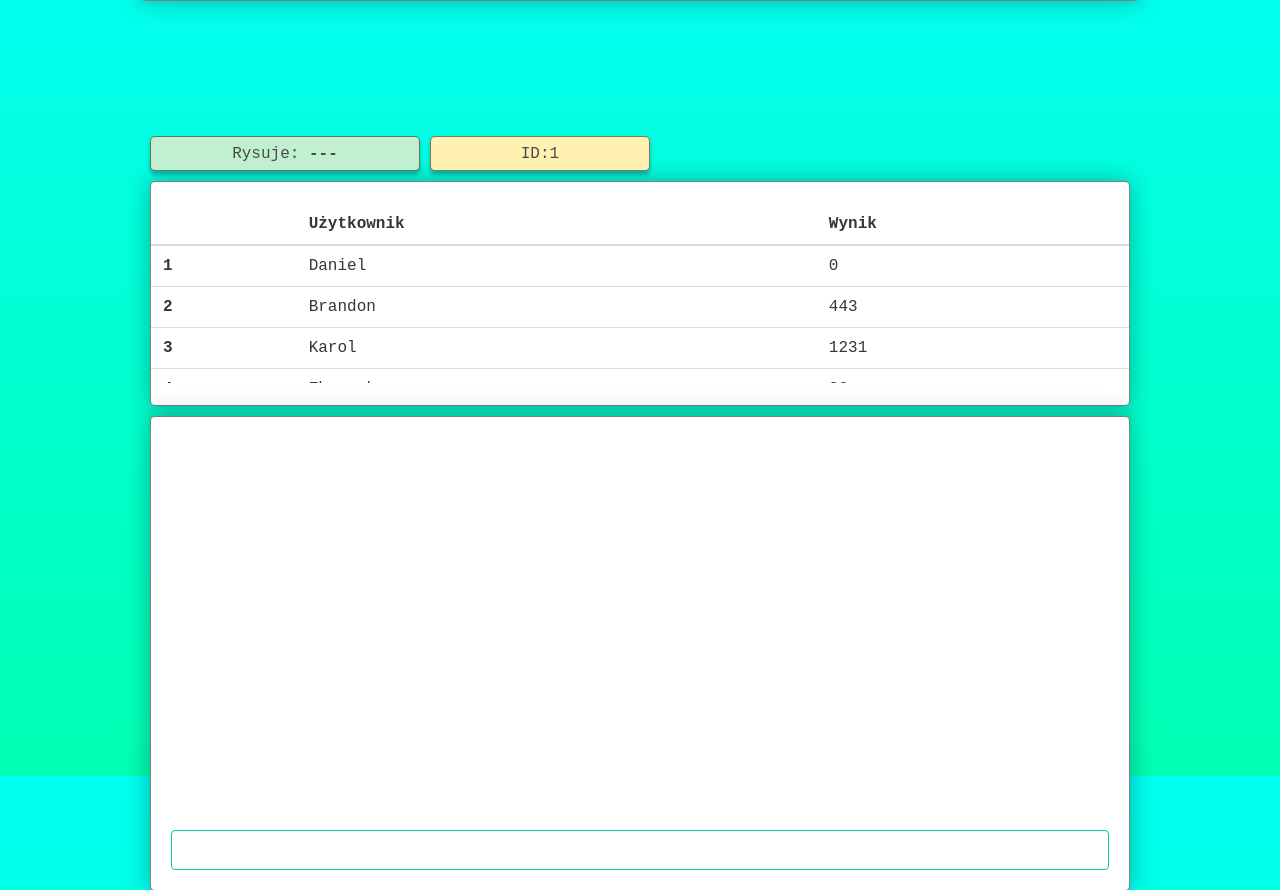
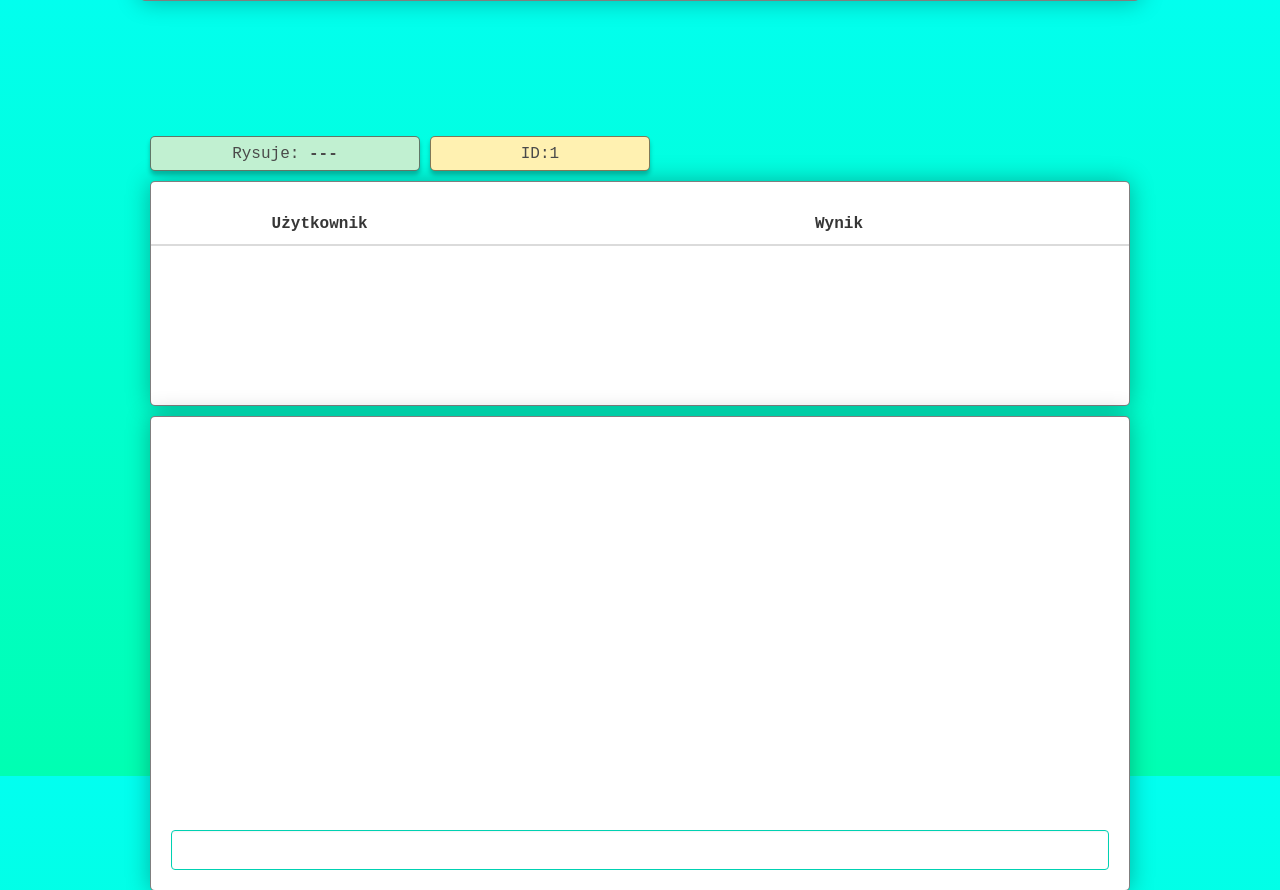
Before and after one commit to MiiiZawadzki/Projekt-Kalambury, a Flask app: page /game in a window 1280 px wide. Shown: the part 824-1714 px from the top of the page. Run offline with Flask 2, Linux system fonts and the light colour scheme; the visitor is signed in with stand-in values (Sample User, id 1); data that the repository does not hold is empty; parts of the project's set-up code (start-up, migrations or seed data) failed here and were passed over; some libraries are stand-ins or nearby versions.

Commit message:
Update game.html

```diff
--- a/templates/game.html
+++ b/templates/game.html
@@ -78,42 +78,7 @@
                                 <th>Użytkownik</th>
                                 <th>Wynik</th>
                             </thead>
-                            <tbody>
-                                <tr>
-                                    <th>1</th>
-                                    <td>Daniel</td>
-                                    <td>0</td>
-                                </tr>
-                                <tr>
-                                    <th>2</th>
-                                    <td>Brandon</td>
-                                    <td>443</td>
-                                </tr>
-                                <tr>
-                                    <th>3</th>
-                                    <td>Karol</td>
-                                    <td>1231</td>
-                                </tr>
-                                <tr>
-                                    <th>4</th>
-                                    <td>Zbyszek</td>
-                                    <td>32</td>
-                                </tr>
-                                <tr>
-                                    <th>5</th>
-                                    <td>Zbyszek</td>
-                                    <td>32</td>
-                                </tr>
-                                <tr>
-                                    <th>6</th>
-                                    <td>Zbyszek</td>
-                                    <td>32</td>
-                                </tr>
-                                <tr>
-                                    <th>7</th>
-                                    <td>Zbyszek</td>
-                                    <td>32</td>
-                                </tr>
+                            <tbody id="tableBody">
                             </tbody>
                         </table>
                     </div>
```
